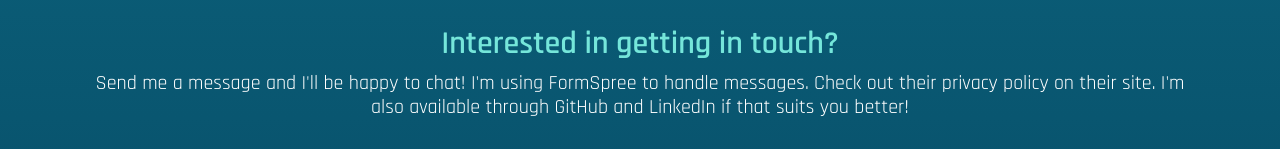
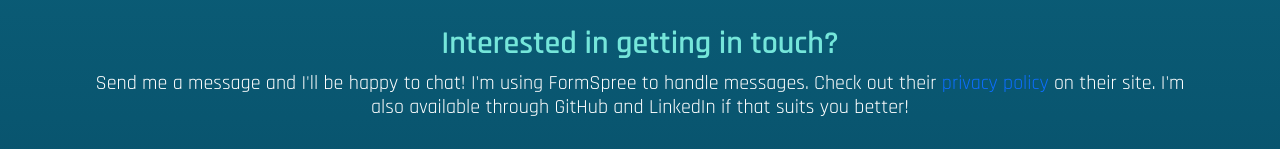
Before and after one commit to ahunter319/ahunter319.github.io, a plain HTML site: page docs/index.html in a window 1280 px wide. Shown: the part 3838-3987 px from the top of the page. Drawn offline with nearby package versions, Linux system fonts and the light colour scheme.

Commit message:
Update index.html

```diff
--- a/docs/index.html
+++ b/docs/index.html
@@ -306,7 +306,7 @@
                 <div class="container">
                     <h4 class="teal-font">Interested in getting in touch?</h4>
                     <h5 style="color:white">Send me a message and I'll be happy to chat! I'm using FormSpree to handle messages.
-                    Check out their privacy policy on their site. I'm also available through GitHub and LinkedIn if that suits you
+                        Check out their <a href="https://formspree.io/legal/privacy-policy/" target="_blank" style="text-decodation:none">privacy policy</a> on their site. I'm also available through GitHub and LinkedIn if that suits you
                     better!</h5>
                     <br>
                     <form action="https://formspree.io/f/xjvzvvdg" method="POST" class="form">
```
